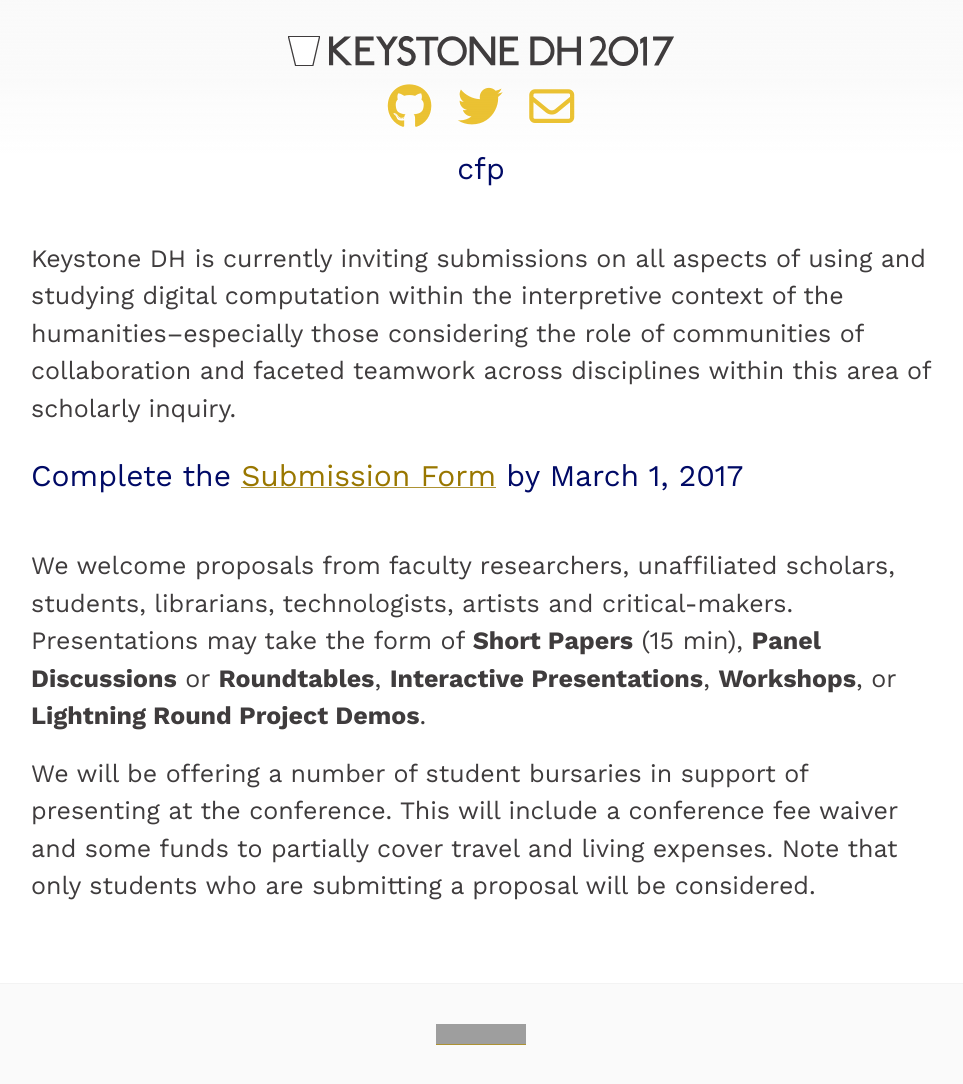
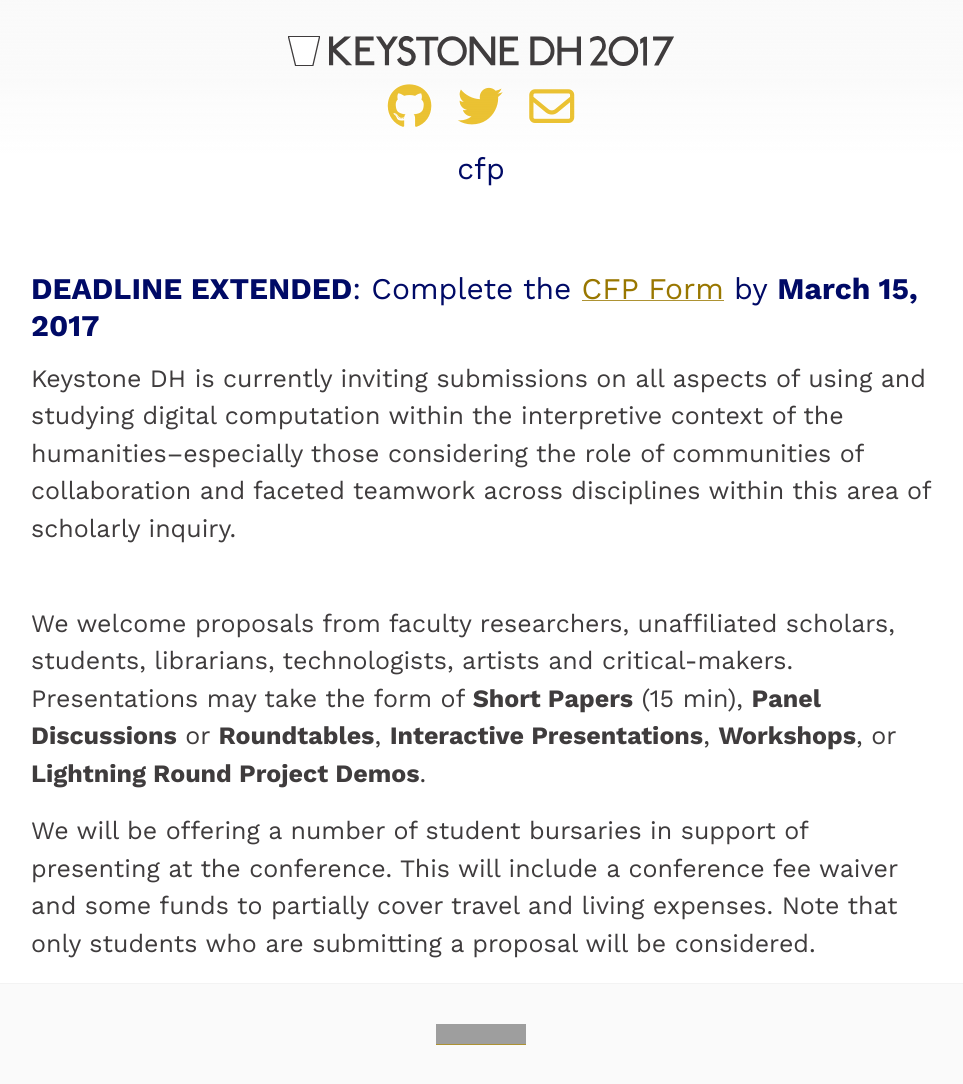
Before and after one commit to histlib/2017, a Jekyll site: the page built from cfp.md, in a window 1280 px wide and 1090 px high. Shown: the top 1084 px of the window, without its empty margins (159-1122 px from the left). Built offline with Jekyll 4.4.1, drawn with Linux system fonts in a browser that asks for light colours; nearby versions of some CDN libraries; grey boxes are pictures that could not be loaded.

Commit message:
extended deadline

```diff
--- a/cfp.md
+++ b/cfp.md
@@ -6,10 +6,11 @@
 ---
 
 <br/>
+
+## __DEADLINE EXTENDED__: Complete the [CFP Form](https://goo.gl/forms/4UEJxLsn8XatkC773){:target="_blank"} by __March 15, 2017__
+
 Keystone DH is currently inviting submissions on all aspects of using and studying digital computation within the interpretive context of the humanities--especially those considering the role of communities of collaboration and faceted teamwork across disciplines within this area of scholarly inquiry.
 <br/>
-
-## Complete the [Submission Form](https://goo.gl/forms/4UEJxLsn8XatkC773){:target="_blank"} by March 1, 2017
 
 <br/>
 We welcome proposals from faculty researchers, unaffiliated scholars, students, librarians, technologists, artists and critical-makers. Presentations may take the form of **Short Papers** (15 min), **Panel Discussions** or **Roundtables**, **Interactive Presentations**, **Workshops**, or **Lightning Round Project Demos**.
```
